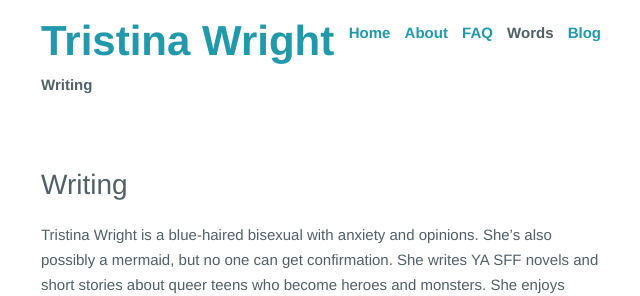
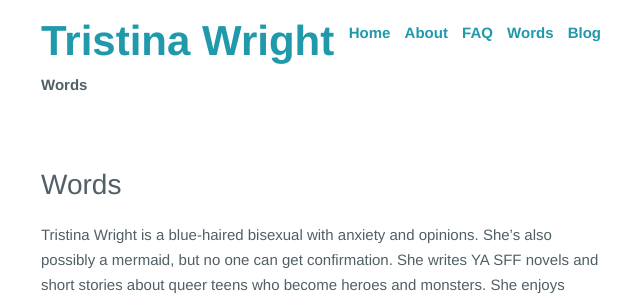
Before and after one commit to TristinaWright/tristinawright.github.io, a Jekyll site: the page built from _posts/static/2015-12-08-writing.md, in a window 1280 px wide. Shown: the top 296 px of the page, without its empty margins (319-959 px from the left). Built offline with Jekyll 4.4.1, drawn with Linux system fonts in a browser that asks for light colours.

Commit message:
update titles

```diff
--- a/_layouts/default.html
+++ b/_layouts/default.html
@@ -1,5 +1,5 @@
 ---
-title: 'Home'
+
 ---
 <!DOCTYPE html>
 <html>
--- a/_posts/static/2015-12-08-writing.md
+++ b/_posts/static/2015-12-08-writing.md
@@ -1,7 +1,8 @@
 ---
 published: true
 layout: page
-permalink: writing/
+permalink: words/
+title: Words
 ---
 
 Tristina Wright is a blue-haired bisexual with anxiety and opinions. She’s also possibly a mermaid, but no one can get confirmation. She writes YA SFF novels and short stories about queer teens who become heroes and monsters. She enjoys stories with monsters and kissing and monsters kissing. She married a nerd who can build her new computers and make the sun shine with his smile. Most days, she can be found drinking coffee from her favorite chipped mug and making up stories for her two wombfruit, who keep her life hectic and unpredictable.
--- a/index.html
+++ b/index.html
@@ -1,4 +1,5 @@
 ---
 layout: default
 section: page
+title: Home
 ---
```
Also changed, not shown: _posts/static/2015-12-08-about.md (+1 -0 lines), _posts/static/2015-12-08-faq.md (+1 -0 lines).
